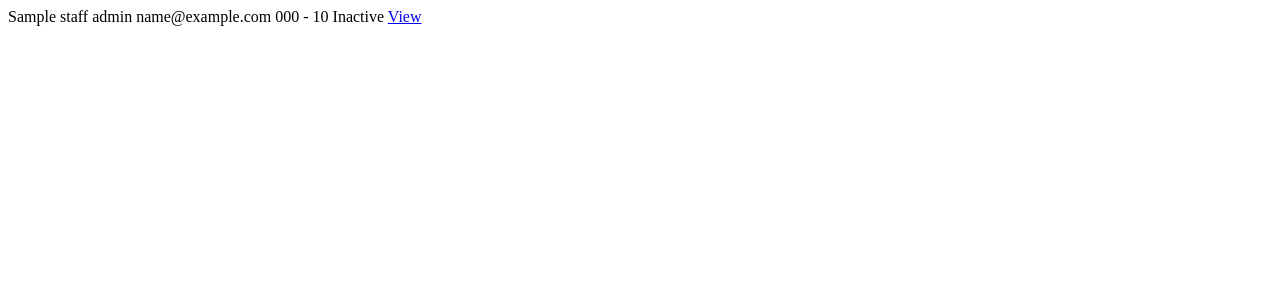
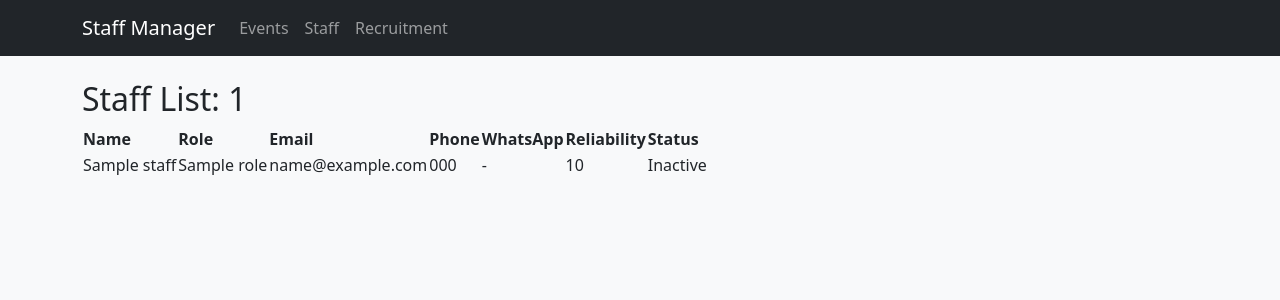
Before and after one commit to Tim161910/catering-site-v1, a Django app: template staff/templates/staff/staff_list.html in a window 1280 px wide. Shown: the top 300 px of the page. Run offline with Django 5.2, Linux system fonts and the light colour scheme; the template is opened without the code that fills it: most values are stand-ins (such as "Sample title", 1, 10 or a date in 2020); some libraries are stand-ins or nearby versions.

Commit message:
Fix staff list: show role.name

```diff
--- a/staff/templates/staff/staff_list.html
+++ b/staff/templates/staff/staff_list.html
@@ -1,12 +1,33 @@
+{% extends "base.html" %}
+{% block content %}
+<h2>Staff List: {{ staff|length }}</h2>
+
+<table>
+    <thead>
+        <tr>
+            <th>Name</th>
+            <th>Role</th>
+            <th>Email</th>
+            <th>Phone</th>
+            <th>WhatsApp</th>
+            <th>Reliability</th>
+            <th>Status</th>
+        </tr>
+    </thead>
+    <tbody>
     {% for s in staff %}
     <tr>
         <td>{{ s.name }}</td>
-    <td>{{ s.role|default:"-" }}</td>
+        <td>{{ s.role.name|default:"-" }}</td>  {# <-- this is the key fix #}
         <td>{{ s.email|default:"-" }}</td>
         <td>{{ s.phone|default:"-" }}</td>
         <td>{{ s.whatsapp|default:"-" }}</td>
-    <td>{{ s.reliability_score|default:100 }}</td>
+        <td>{{ s.reliability_score }}</td>
         <td>{{ s.is_active|yesno:"Active,Inactive" }}</td>
-    <td><a href="{% url 'staff:staff_detail' s.pk %}">View</a></td>
     </tr>
+    {% empty %}
+    <tr><td colspan="7">No staff found</td></tr>
     {% endfor %}
+    </tbody>
+</table>
+{% endblock %}
```
Lines whose indentation alone changed are shown as unchanged.
